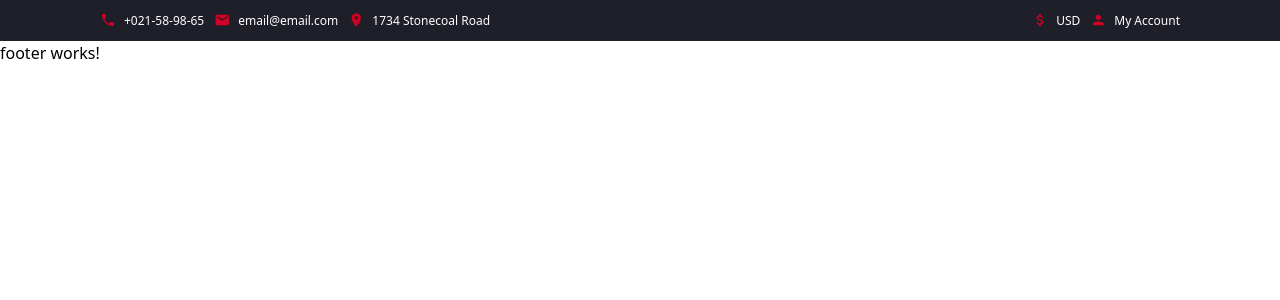
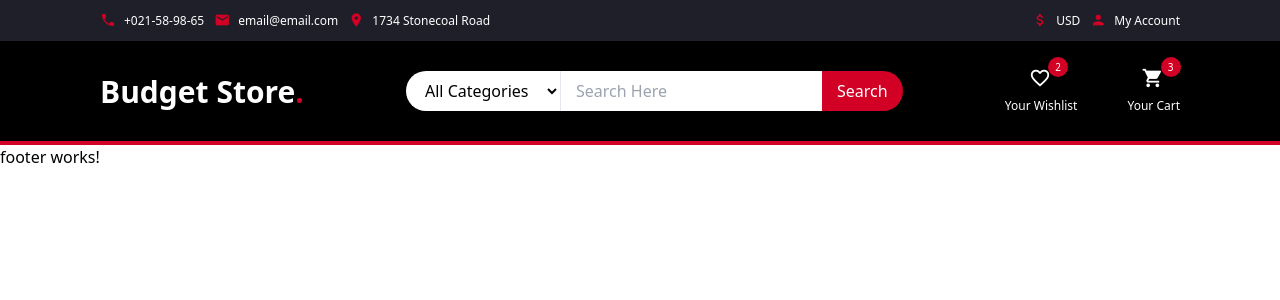
Before and after one commit to Biki101/budget-store, an Angular app: page / in a window 1280 px wide. Shown: the top 300 px of the page. Built offline with nearby package versions, Linux system fonts and the light colour scheme.

Commit message:
added top bar

```diff
--- a/src/app/components/topbar/topbar.component.html
+++ b/src/app/components/topbar/topbar.component.html
@@ -48,3 +48,48 @@
     </div>
   </div>
 </div>
+
+<div
+  class="bg-[var(--primary-black)] text-[var(--primary-white)] border-b-[4px] border-[var(--primary-red)]"
+>
+  <div class="container flex justify-between items-center h-[100px]">
+    <div class="text-[30px] font-[600]">
+      Budget Store<span class="text-[var(--primary-red)] rounded-full">.</span>
+    </div>
+
+    <div>
+      <select name="" id="" class="form-select">
+        <option selected [disabled]="true" hidden>All Categories</option>
+        <option value="">Category 1</option>
+        <option value="">Category 2</option>
+        <option value="">Category 3</option>
+      </select>
+      <input type="text" placeholder="Search Here" class="form-input" />
+      <button class="button">Search</button>
+    </div>
+
+    <div class="flex gap-[50px]">
+      <div class="flex flex-col items-center">
+        <div class="relative">
+          <mat-icon class="text-[22px]">favorite_border</mat-icon>
+          <span
+            class="absolute top-[-10px] right-[-15px] bg-[var(--primary-red)] rounded-full w-[20px] h-[20px] flex items-center justify-center text-[10px]"
+            >2</span
+          >
+        </div>
+        <div class="small-font">Your Wishlist</div>
+      </div>
+
+      <div class="flex flex-col items-center">
+        <div class="relative">
+          <mat-icon class="text-[22px]">shopping_cart</mat-icon>
+          <span
+            class="absolute top-[-10px] right-[-15px] bg-[var(--primary-red)] rounded-full w-[20px] h-[20px] flex items-center justify-center text-[10px]"
+            >3</span
+          >
+        </div>
+        <div class="small-font">Your Cart</div>
+      </div>
+    </div>
+  </div>
+</div>
--- /dev/null
+++ b/src/scss/form.scss
@@ -0,0 +1,23 @@
+.form-select {
+  height: 40px;
+  padding: 0 15px;
+  color: var(--primary-black);
+  border-radius: 30px 0px 0px 30px;
+  background-color: var(--primary-white);
+  border-right: 1px solid var(--border-color);
+  outline: none;
+}
+
+.form-input {
+  height: 40px;
+  padding: 0 15px;
+  outline: none;
+  color: var(--primary-black);
+}
+
+.button {
+  height: 40px;
+  padding: 0 15px;
+  border-radius: 0px 30px 30px 0px;
+  background-color: var(--primary-red);
+}
--- a/src/scss/global.scss
+++ b/src/scss/global.scss
@@ -3,6 +3,7 @@
   --primary-black: #000;
   --primary-white: #fff;
   --primary-red: #d10024;
+  --border-color: #e4e7ed;
 }
 
 .container {
--- a/src/styles.scss
+++ b/src/styles.scss
@@ -4,3 +4,4 @@
 @import "tailwindcss/utilities";
 
 @import "./scss/global.scss";
+@import "./scss/form.scss";
```
